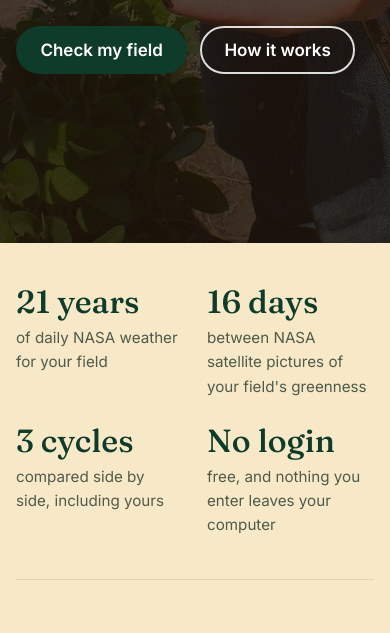
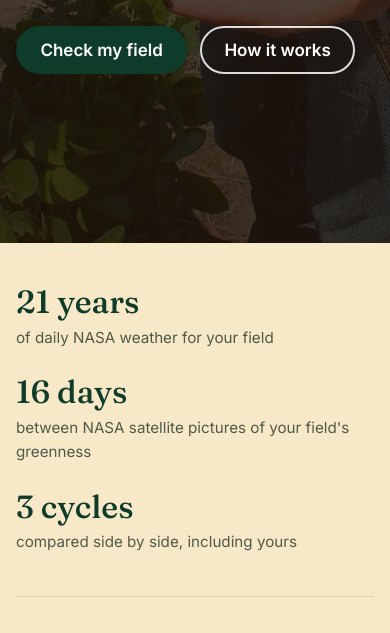
Before and after one commit to AkashAS-coder/The-Walker-Innovators---NASA-Space-Apps-Challenge, a plain HTML site: page index.html in a window 390 px wide. Shown: the part 430-1063 px from the top of the page. Drawn offline with nearby package versions, Linux system fonts and the light colour scheme.

Commit message:
Always show the sign-in form; remove No login fact from home page

```diff
--- a/css/style.css
+++ b/css/style.css
@@ -427,7 +427,7 @@ h2 { font-size: clamp(1.6rem, 3vw, 2.2rem); line-height: 1.2; }
 .btn-primary { background: var(--forest); }
 .btn-primary:hover { background: #1d5a40; }
 .photo-row { margin-top: 0; }
-.stat-row { display: grid; grid-template-columns: repeat(4, 1fr); gap: 1.5rem; margin: 0; padding: 2.6rem 0; border-bottom: 1px solid var(--line); }
+.stat-row { display: grid; grid-template-columns: repeat(3, 1fr); gap: 1.5rem; margin: 0; padding: 2.6rem 0; border-bottom: 1px solid var(--line); }
 .stat-row dt { font-family: var(--display); font-size: clamp(2rem, 4vw, 3rem); font-weight: 500; line-height: 1.1; color: var(--forest); }
 .stat-row dd { margin: .4rem 0 0; color: var(--muted); font-size: .95rem; }
 .band-title { display: block; font-size: clamp(1.8rem, 4vw, 3rem); font-weight: 500; line-height: 1.15; max-width: 22ch; margin: 0 0 1.6rem; }
@@ -445,7 +445,7 @@ h2 { font-size: clamp(1.6rem, 3vw, 2.2rem); line-height: 1.2; }
 .band-cta .band-title { margin: 0 auto .6rem; }
 .band-cta p { margin: 0 0 1.6rem; }
 @media (max-width: 900px) {
-  .stat-row { grid-template-columns: 1fr 1fr; }
+  .stat-row { grid-template-columns: 1fr; }
   .lined-steps { grid-template-columns: 1fr; gap: 1.4rem; }
 }
 
--- a/index.html
+++ b/index.html
@@ -53,7 +53,6 @@
           <div><dt>21 years</dt><dd>of daily NASA weather for your field</dd></div>
           <div><dt>16 days</dt><dd>between NASA satellite pictures of your field's greenness</dd></div>
           <div><dt>3 cycles</dt><dd>compared side by side, including yours</dd></div>
-          <div><dt>No login</dt><dd>free, and nothing you enter leaves your computer</dd></div>
         </dl>
       </div>
 
@@ -351,7 +350,7 @@
       <div class="account panel-card">
         <p id="account-status" class="account-status" aria-live="polite">Checking sign-in…</p>
 
-        <div id="signed-out" hidden>
+        <div id="signed-out">
           <button type="button" class="btn btn-primary" id="google-signin">Continue with Google</button>
           <p class="or"><span>or use an email and password</span></p>
           <form id="email-form" class="email-form">
--- a/js/app.js
+++ b/js/app.js
@@ -543,13 +543,13 @@ function renderAccount() {
   const c = window.cloud || {};
   const user = c.user;
   $('nav-account').textContent = user ? 'Account' : 'Sign in';
-  $('signed-out').hidden = !c.ready || !!user;
+  $('signed-out').hidden = !!user; // the form always shows when signed out, even before Firebase is set up
   $('signed-in').hidden = !user;
   $('account-status').textContent =
     user ? `Signed in as ${user.email || 'a Google account'}. Your saved checks follow you to any device.`
     : c.ready ? 'You are not signed in.'
     : c.reason === 'loading' ? 'Checking sign-in…'
-    : 'Sign-in is not set up on this copy of the site yet. Everything else works, and checks save in this browser.';
+    : 'Sign in with Google or an email and password.';
   $('account-note').textContent = user
     ? 'Saved to your account and this browser. Only you can see them.'
     : 'Saved on this device only. Sign in to keep them on any device.';
@@ -558,6 +558,12 @@ function renderAccount() {
 
 async function runSignIn(action) {
   $('account-error').textContent = '';
+  if (!window.cloud || !window.cloud.ready) {
+    $('account-error').textContent = window.cloud && window.cloud.reason === 'loading'
+      ? 'Still connecting. Try again in a moment.'
+      : 'Sign-in is not connected yet: add the Firebase config in js/firebase-config.js (see the README). Your checks still save in this browser.';
+    return;
+  }
   try { await action(); } catch (err) { $('account-error').textContent = signInError(err); }
 }
 
```
Also changed, not shown: 1 other file.
